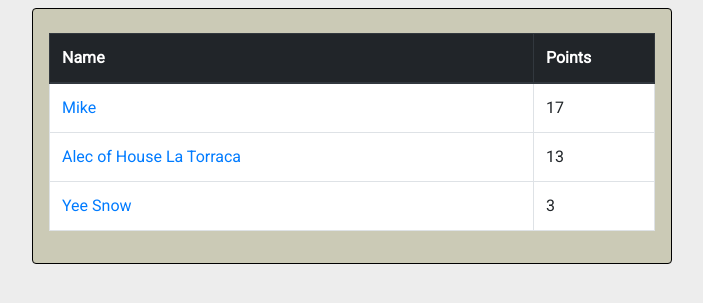
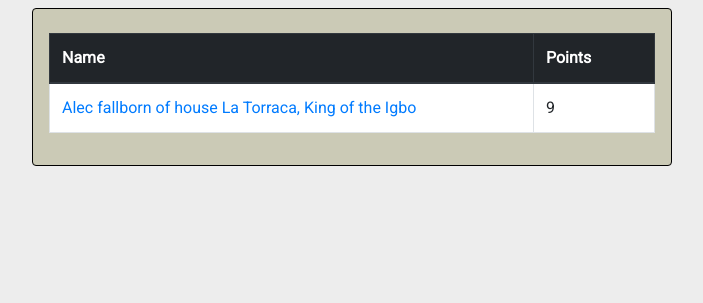
Before and after one commit to mnichols17/GoT-Character-Pool, a PHP site: page /index.php in a window 1280 px wide. Shown: the part 56-359 px from the top of the page, without its empty margins (288-991 px from the left). Run offline with PHP 8.4, Linux system fonts and the light colour scheme.

Commit message:
Adding data & changed the status of some functions

```diff
--- a/data/data.csv
+++ b/data/data.csv
@@ -1,4 +1,2 @@
 Timestamp,Your Name,Jon Snow,Sansa Stark,Arya Stark,Bran Stark,Cersei Lannister,Jamie Lannister,Tyrion Lannister,Daenerys Targaryen,Yara Greyjoy,Theon Greyjoy,Melisandre,Jorah Mormont,The Hound,The Mountain,Samwell Tarley,Gilly,Sam (Child),Lord Varys,Brienne of Tarth,Davos Seaworth,Bronn,Podrick Payne,Tormund Giantsbane,Grey Worm,Missandei,Gendry,Beric Dondarrion,Euron Greyjoy,Daario Naharis,Drogon ,Rhaegal,Is Daenerys pregnant? (1 point),Who kills the Night King? (4 points),Who holds the Iron Throne at the end? (4 points)
-3/22/2019 23:01:27,Alec of House La Torraca,Dead (Not a White Walker),Alive,Alive,Alive,Dead (Not a White Walker),Dead (Not a White Walker),Alive,Dead (Not a White Walker),Dead (Not a White Walker),Dead (Not a White Walker),Alive,Dead (Not a White Walker),Dead (Not a White Walker),Dead (Become a White Walker),Alive,Alive,Alive,Alive,Dead (Not a White Walker),Alive,Dead (Not a White Walker),Dead (Not a White Walker),Dead (Not a White Walker),Dead (Not a White Walker),Alive,Dead (Not a White Walker),Dead (Not a White Walker),Dead (Become a White Walker),Dead (Not a White Walker),Alive,Alive,No,Bobby Yee,Jack Russoniello
-3/22/2019 23:06:46,Yee Snow,Dead (Become a White Walker),Dead (Become a White Walker),Dead (Not a White Walker),Dead (Not a White Walker),Dead (Become a White Walker),Dead (Become a White Walker),Dead (Become a White Walker),Dead (Become a White Walker),Dead (Become a White Walker),Dead (Become a White Walker),Dead (Not a White Walker),Dead (Become a White Walker),Dead (Become a White Walker),Dead (Become a White Walker),Dead (Become a White Walker),Dead (Become a White Walker),Dead (Not a White Walker),Dead (Not a White Walker),Dead (Become a White Walker),Dead (Become a White Walker),Dead (Become a White Walker),Alive,Dead (Not a White Walker),Dead (Become a White Walker),Alive,Dead (Not a White Walker),Alive,Dead (Become a White Walker),Dead (Not a White Walker),Dead (Not a White Walker),Dead (Become a White Walker),Yes,Alec,Alec
-3/23/2019 3:24:24,Mike,Alive,Dead (Not a White Walker),Dead (Become a White Walker),Alive,Dead (Not a White Walker),Alive,Dead (Become a White Walker),Alive,Dead (Not a White Walker),Alive,Alive,Dead (Not a White Walker),Dead (Become a White Walker),Dead (Become a White Walker),Alive,Dead (Not a White Walker),Alive,Alive,Dead (Become a White Walker),Alive,Alive,Alive,Alive,Dead (Not a White Walker),Dead (Not a White Walker),Alive,Alive,Dead (Become a White Walker),Alive,Alive,Dead (Not a White Walker),Yes,Robert Yee,Davis
+3/26/2019 0:42:28,"Alec fallborn of house La Torraca, King of the Igbo",Dead (Not a White Walker),Alive,Alive,Alive,Dead (Not a White Walker),Dead (Not a White Walker),Alive,Dead (Not a White Walker),Dead (Not a White Walker),Dead (Not a White Walker),Dead (Not a White Walker),Dead (Not a White Walker),Dead (Not a White Walker),Dead (Become a White Walker),Alive,Alive,Dead (Become a White Walker),Alive,Dead (Not a White Walker),Dead (Not a White Walker),Dead (Not a White Walker),Dead (Not a White Walker),Dead (Not a White Walker),Dead (Not a White Walker),Alive,Dead (Not a White Walker),Dead (Not a White Walker),Dead (Become a White Walker),Dead (Not a White Walker),Alive,Dead (Not a White Walker),No,Bran,Tyrion
--- a/src/Content.php
+++ b/src/Content.php
@@ -3,7 +3,7 @@ require('Data.php');
 
 class Content
 {
-    public static function createData() {
+    private static function createData() {
         $d = new Data();
         $d::CSVtoJSON();
 
@@ -12,7 +12,7 @@ class Content
         return(json_decode($data));
     }
 
-    public static function getPoints($answers, $data): int {
+    private static function getPoints($answers, $data): int {
         $correct = 0;
         foreach($answers as $q => $a) {
             if($data->$q == $a) {
@@ -43,7 +43,7 @@ class Content
         }
     }
 
-    public static function ranker($entries) {
+    private static function ranker($entries) {
 
        for($i = 1; $i < sizeof($entries); $i++) {
             for($j = 0; $j < sizeof($entries); $j++) {
@@ -70,7 +70,7 @@ class Content
         return array($html, self::getPoints($jso->answers,$jso->$entry));
     }
 
-    public static function charTable($entry) {
+    private static function charTable($entry) {
         $html = "";
 
         foreach($entry as $key => $value) {
```
